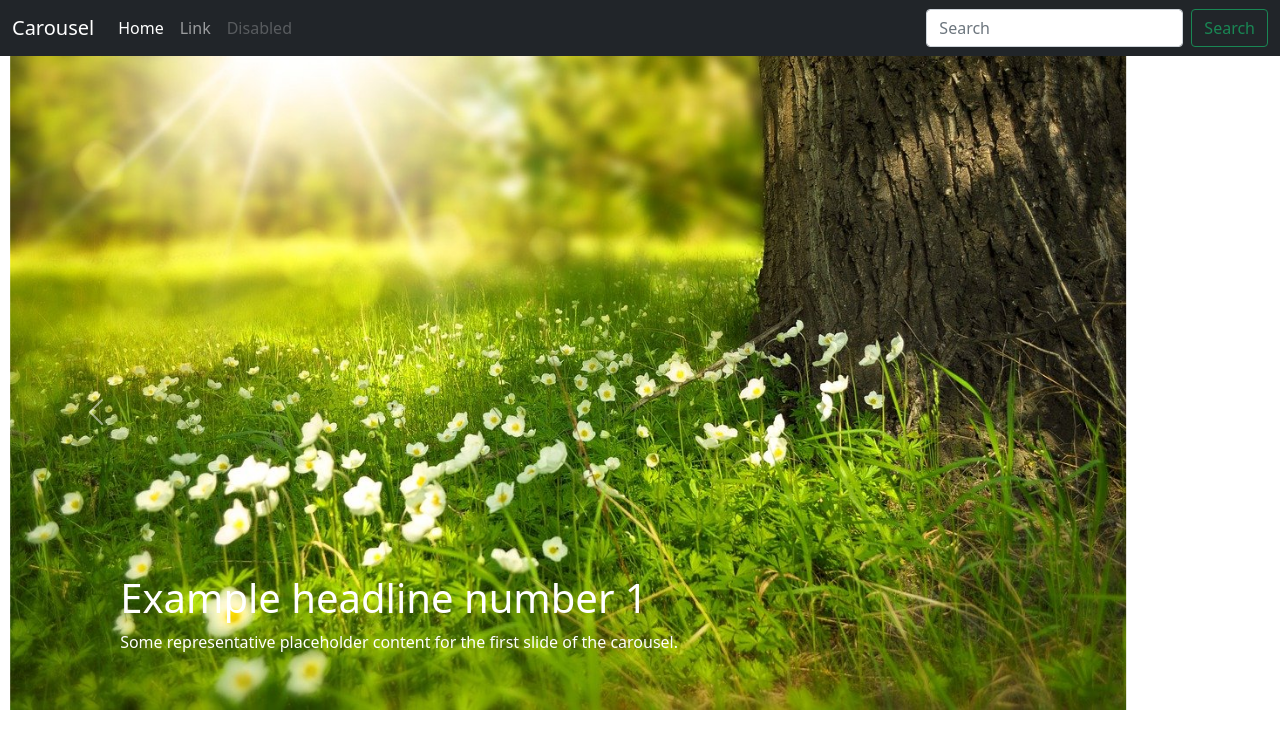
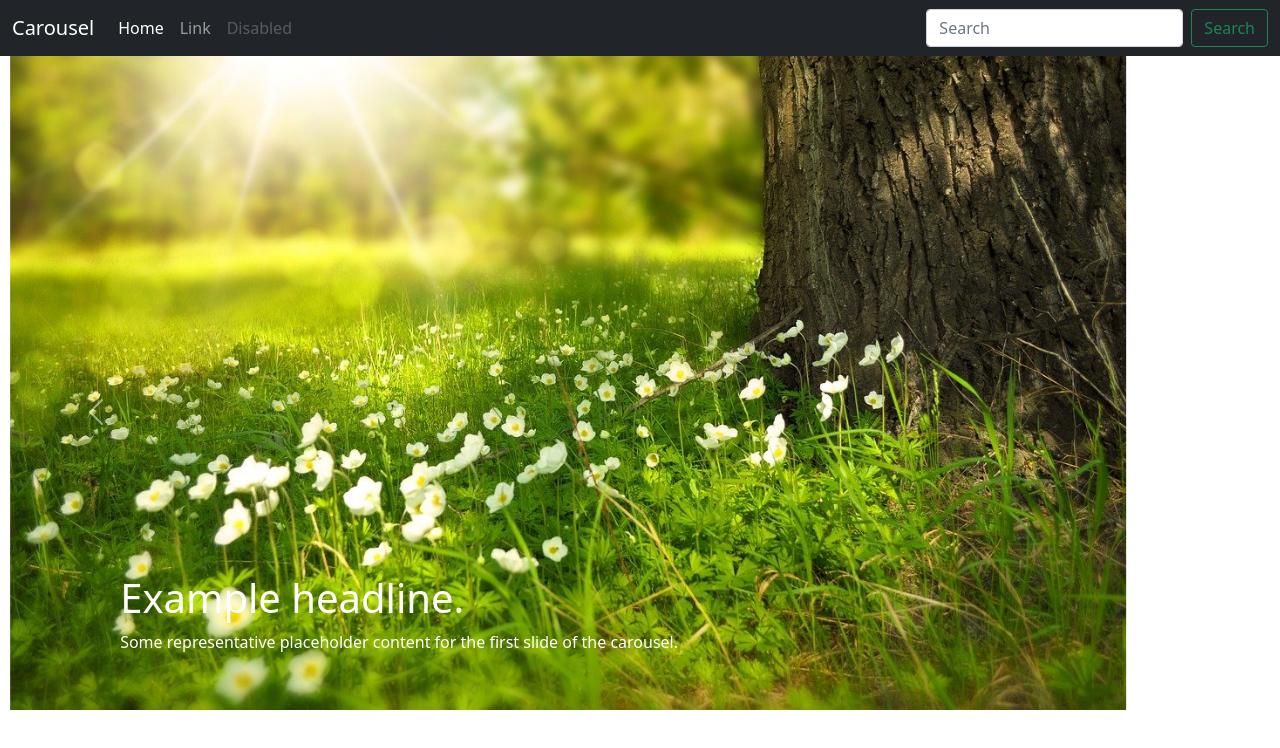
Before and after one commit to MaryMac186/MaryMac186.github.io, a plain HTML site: page index.html in a window 1280 px wide. Drawn offline with nearby package versions, Linux system fonts and the light colour scheme.

Commit message:
Update index.html

```diff
--- a/index.html
+++ b/index.html
@@ -42,7 +42,7 @@
                 <div class="container">
                     <img src="./flowers-.jpg" class="d-block w-100" alt="Flowers">
                     <div class="carousel-caption text-start">
-                        <h1>Example headline number 1 </h1>
+                        <h1>Example headline.</h1>
                         <p>Some representative placeholder content for the first slide of the carousel.</p>
                     </div>
                 </div>
```
